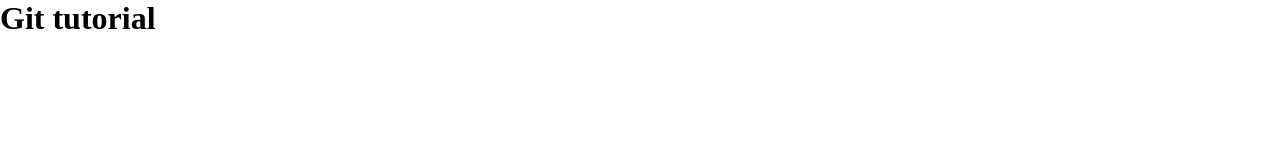
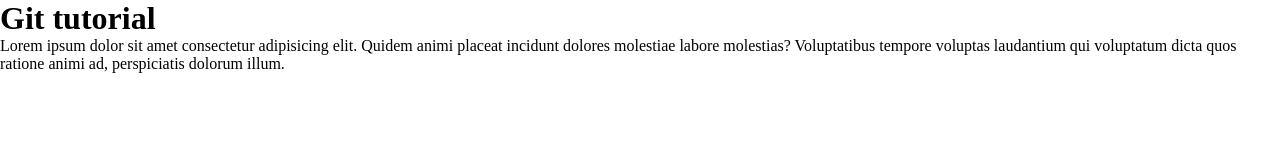
Before and after one commit to AbdulazizCreator/n91test, a plain HTML site: page index.html in a window 1280 px wide. Drawn offline with Linux system fonts and the light colour scheme.

Commit message:
text qo'shdim

```diff
--- a/index.html
+++ b/index.html
@@ -9,5 +9,6 @@
 </head>
 <body>
   <h1>Git tutorial</h1>
+  <p>Lorem ipsum dolor sit amet consectetur adipisicing elit. Quidem animi placeat incidunt dolores molestiae labore molestias? Voluptatibus tempore voluptas laudantium qui voluptatum dicta quos ratione animi ad, perspiciatis dolorum illum.</p>
 </body>
 </html>
```
